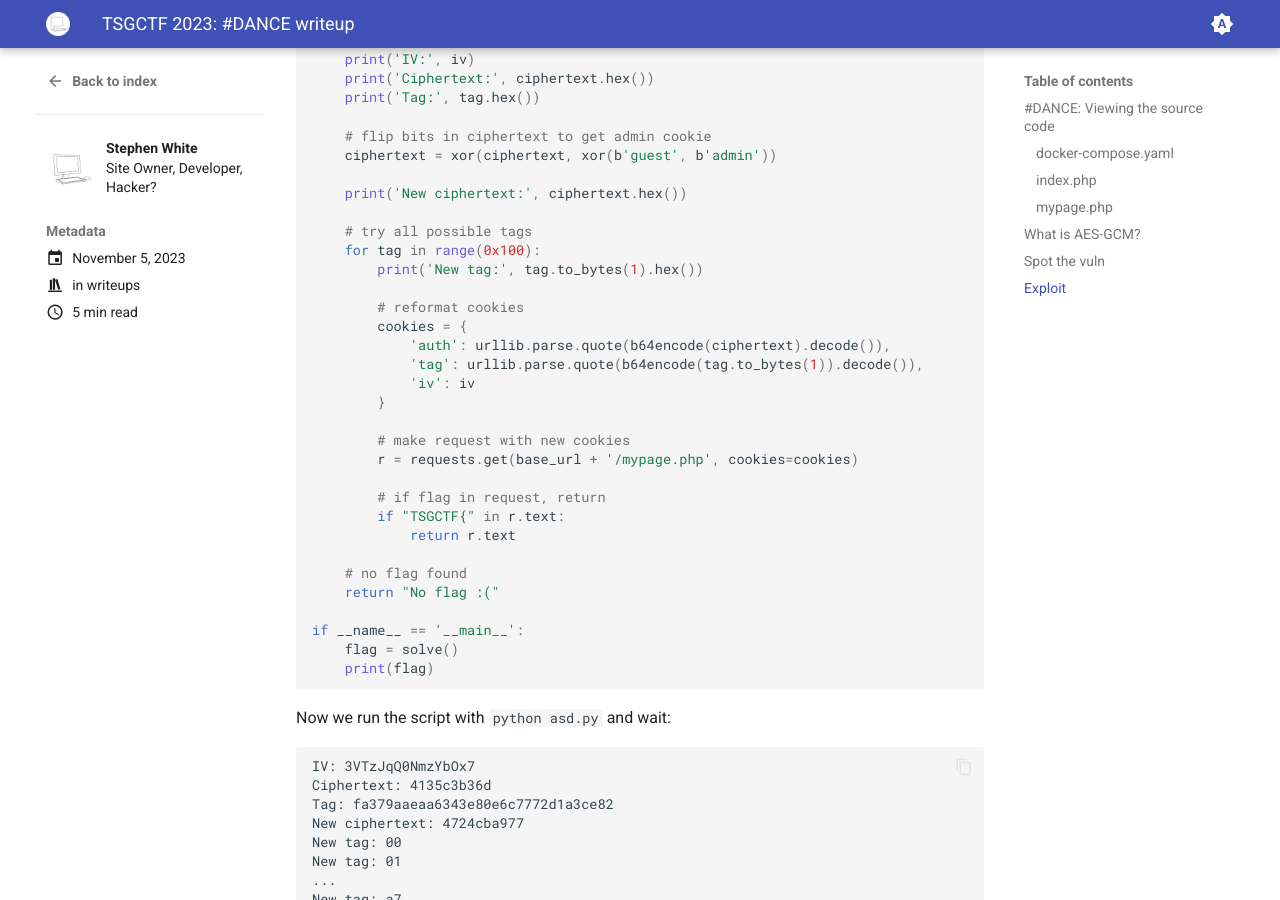
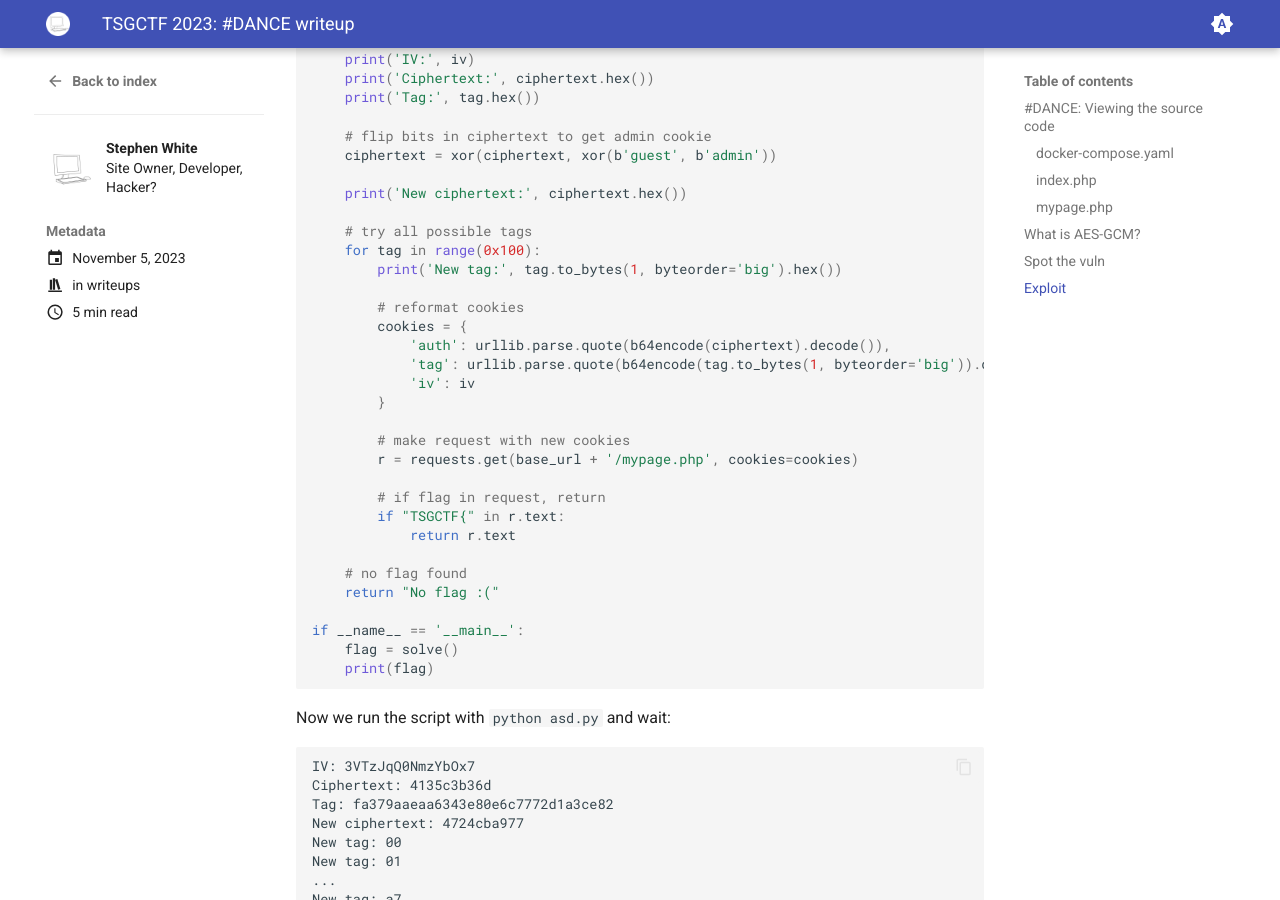
Before and after one commit to iamsilk/silk.one, an MkDocs documentation site: the page built from docs/blog/posts/TSGCTF2023/#DANCE/#dance.md, in a window 1280 px wide and 900 px high, scrolled down 4359 px. Built offline with MkDocs 1.6.1 and Material for MkDocs 9.7.7, drawn with Linux system fonts in a browser that asks for light colours; comment, search, counter and statistics services are not loaded.

Commit message:
Fix missing byteorder in DANCE solution

```diff
--- a/docs/blog/posts/TSGCTF2023/#DANCE/#dance.md
+++ b/docs/blog/posts/TSGCTF2023/#DANCE/#dance.md
@@ -185,12 +185,12 @@ def solve():
 
     # try all possible tags
     for tag in range(0x100):
-        print('New tag:', tag.to_bytes(1).hex())
+        print('New tag:', tag.to_bytes(1, byteorder='big').hex())
 
         # reformat cookies
         cookies = {
             'auth': urllib.parse.quote(b64encode(ciphertext).decode()),
-            'tag': urllib.parse.quote(b64encode(tag.to_bytes(1)).decode()),
+            'tag': urllib.parse.quote(b64encode(tag.to_bytes(1, byteorder='big')).decode()),
             'iv': iv
         }
 
--- a/docs/blog/posts/TSGCTF2023/#DANCE/attachments/asd.py
+++ b/docs/blog/posts/TSGCTF2023/#DANCE/attachments/asd.py
@@ -25,12 +25,12 @@ def solve():
 
     # try all possible tags
     for tag in range(0x100):
-        print('New tag:', tag.to_bytes(1).hex())
+        print('New tag:', tag.to_bytes(1, byteorder='big').hex())
 
         # reformat cookies
         cookies = {
             'auth': urllib.parse.quote(b64encode(ciphertext).decode()),
-            'tag': urllib.parse.quote(b64encode(tag.to_bytes(1)).decode()),
+            'tag': urllib.parse.quote(b64encode(tag.to_bytes(1, byteorder='big')).decode()),
             'iv': iv
         }
 
```
